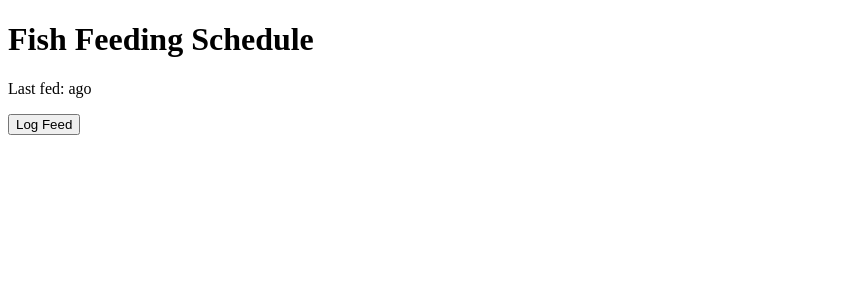
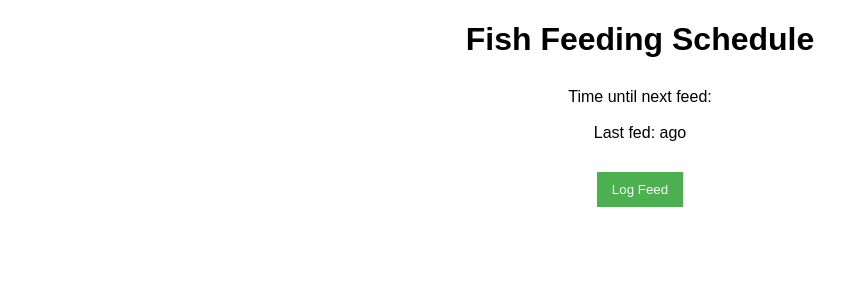
Before and after one commit to kikevgtz4/fishFeeder, a Flask app: page / in a window 1280 px wide. Shown: the top 300 px of the page, without its empty margins (0-868 px from the left). Run offline with Flask 3, Linux system fonts and the light colour scheme; data that the repository does not hold is empty.

Commit message:
made page prettier

```diff
--- a/templates/index.html
+++ b/templates/index.html
@@ -3,12 +3,37 @@
 <head>
     <meta charset="UTF-8">
     <title>Fish Feeder Log</title>
+    <style>
+        body {
+            font-family: Arial, sans-serif;
+            text-align: center;
+        }
+        #nextFeedTime {
+            font-size: 24px;
+            font-weight: bold;
+            color: #4CAF50;
+        }
+        #feedLog {
+            margin-top: 20px;
+        }
+        button {
+            background-color: #4CAF50;
+            color: white;
+            padding: 10px 15px;
+            margin: 10px 0;
+            border: none;
+            cursor: pointer;
+        }
+        button:hover {
+            background-color: #45a049;
+        }
+    </style>
 </head>
 <body>
     <h1>Fish Feeding Schedule</h1>
+    <p>Time until next feed: <span id="nextFeedTime"></span></p>
+    <p>Last fed: <span id="lastFedTime"></span> ago</p>
     <div id="feedLog"></div>
-    <p>Last fed: <span id="lastFedTime"></span> ago</p>
-
     <button onclick="logFeed()">Log Feed</button>
 
     <script>
@@ -18,7 +43,7 @@
                 headers: {
                     'Content-Type': 'application/json',
                 },
-                body: JSON.stringify({ user: 'SomeUser' })  // Modify as needed
+                body: JSON.stringify({ user: 'SomeUser' })
             })
             .then(response => response.json())
             .then(data => {
@@ -31,6 +56,7 @@
         function updateFeedLog() {
             let feedLogElement = document.getElementById('feedLog');
             let lastFedTimeElement = document.getElementById('lastFedTime');
+            let nextFeedTimeElement = document.getElementById('nextFeedTime');
 
             fetch('/feed_log_data')
                 .then(response => response.json())
@@ -38,7 +64,7 @@
                     feedLogElement.innerHTML = '';
                     let lastFedTime = null;
 
-                    data.feed_log.forEach(log => {
+                    data.feed_log.sort((a, b) => new Date(b.time) - new Date(a.time)).forEach(log => {
                         let logTime = new Date(log.time);
                         if (!lastFedTime || logTime > lastFedTime) {
                             lastFedTime = logTime;
@@ -48,6 +74,7 @@
 
                     if (lastFedTime) {
                         updateLastFedTime(lastFedTime);
+                        updateNextFeedTime(lastFedTime, nextFeedTimeElement);
                     }
                 });
         }
@@ -60,8 +87,18 @@
             document.getElementById('lastFedTime').textContent = lastFedString;
         }
 
+        function updateNextFeedTime(lastFedTime, element) {
+            const feedInterval = 8 * 60 * 60000; // 12 hours in milliseconds
+            let now = new Date();
+            let nextFeed = new Date(lastFedTime.getTime() + feedInterval);
+            let timeUntilNextFeed = nextFeed - now;
+            let hours = Math.floor(timeUntilNextFeed / 3600000);
+            let minutes = Math.floor((timeUntilNextFeed % 3600000) / 60000);
+            element.textContent = `${hours} hours and ${minutes} minutes`;
+        }
+
         // Update log and timer every 10 seconds
-        setInterval(updateFeedLog, 10000);
+        setInterval(updateFeedLog, 5000);
         updateFeedLog();
     </script>
 </body>
```
